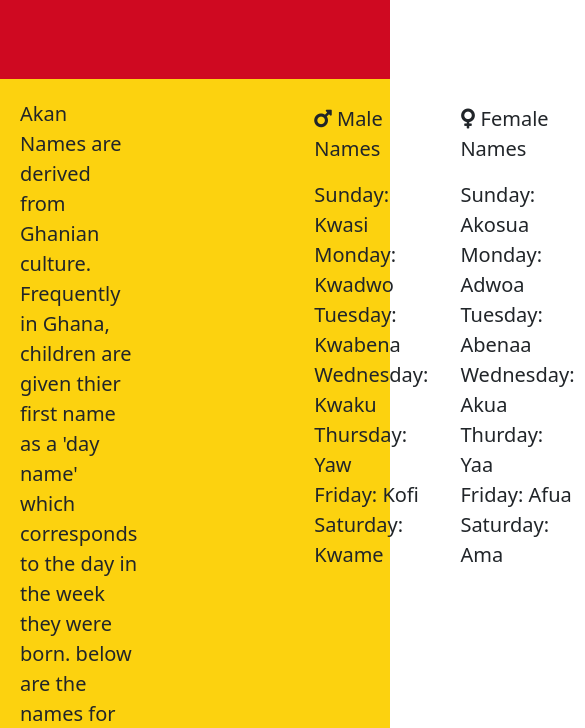
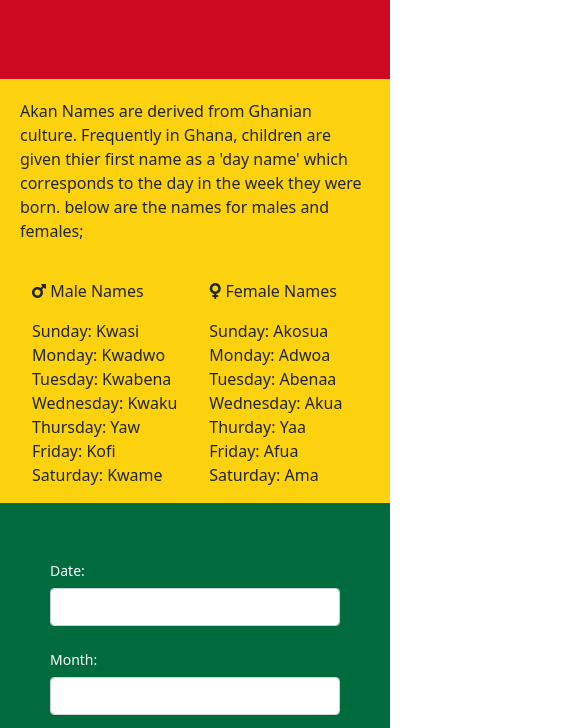
Before and after one commit to kahoragachau/Akan-Names, a plain HTML site: page index.html in a window 390 px wide. Shown: the part 48-776 px from the top of the page, 585 px wide, since content can reach past the window. Drawn offline with nearby package versions, Linux system fonts and the light colour scheme.

Commit message:
Made code responsive

```diff
--- a/css/styles.css
+++ b/css/styles.css
@@ -14,20 +14,17 @@
 
 .flex-container{
     display: flex;
-    font-size: 20px;
+    flex-wrap: wrap;
+    font-size: 16px;
     background-color: #FCD20F;
 }
 
 .akan-names-description{
-    width: 500px;
     padding: 20px;
 }
 
 .gender-names{
     display: flex;
-    width: 500px;
-    padding: 25px;
-    margin-left: 100px;
 }
 
 .male-names,.female-names{
--- a/index.html
+++ b/index.html
@@ -12,13 +12,13 @@
 <body>
     <div class="container-fluid-100">
         <h1 class="header-one">Akan Names</h1>
-        <div class="flex-container">
-            <p class="akan-names-description">
+        <div class="flex-container col-sm-12 col-md-12">
+            <p class="akan-names-description col-sm-12 col-md-6">
                 Akan Names are derived from Ghanian culture. Frequently in Ghana, children are given thier first name as a 'day name' which corresponds to the day in the week they were born.
                 below are the names for males and females;
             </p>
-            <div class="gender-names">
-                <ul class="male-names">
+            <div class="gender-names col-sm-12 col-md-4">
+                <ul class="male-names col-sm-12 col-md-6">
                     <p><i class="fa-solid fa-mars"></i> Male Names</p>
                     <li>Sunday: Kwasi</li>
                     <li>Monday: Kwadwo</li>
@@ -28,7 +28,7 @@
                     <li>Friday: Kofi</li>
                     <li>Saturday: Kwame</li>
                 </ul>
-                <ul class="female-names">
+                <ul class="female-names col-sm-12 col-md-6">
                     <p><i class="fa-solid fa-venus"></i> Female Names</p>
                     <li>Sunday: Akosua</li>
                     <li>Monday: Adwoa</li>
```
